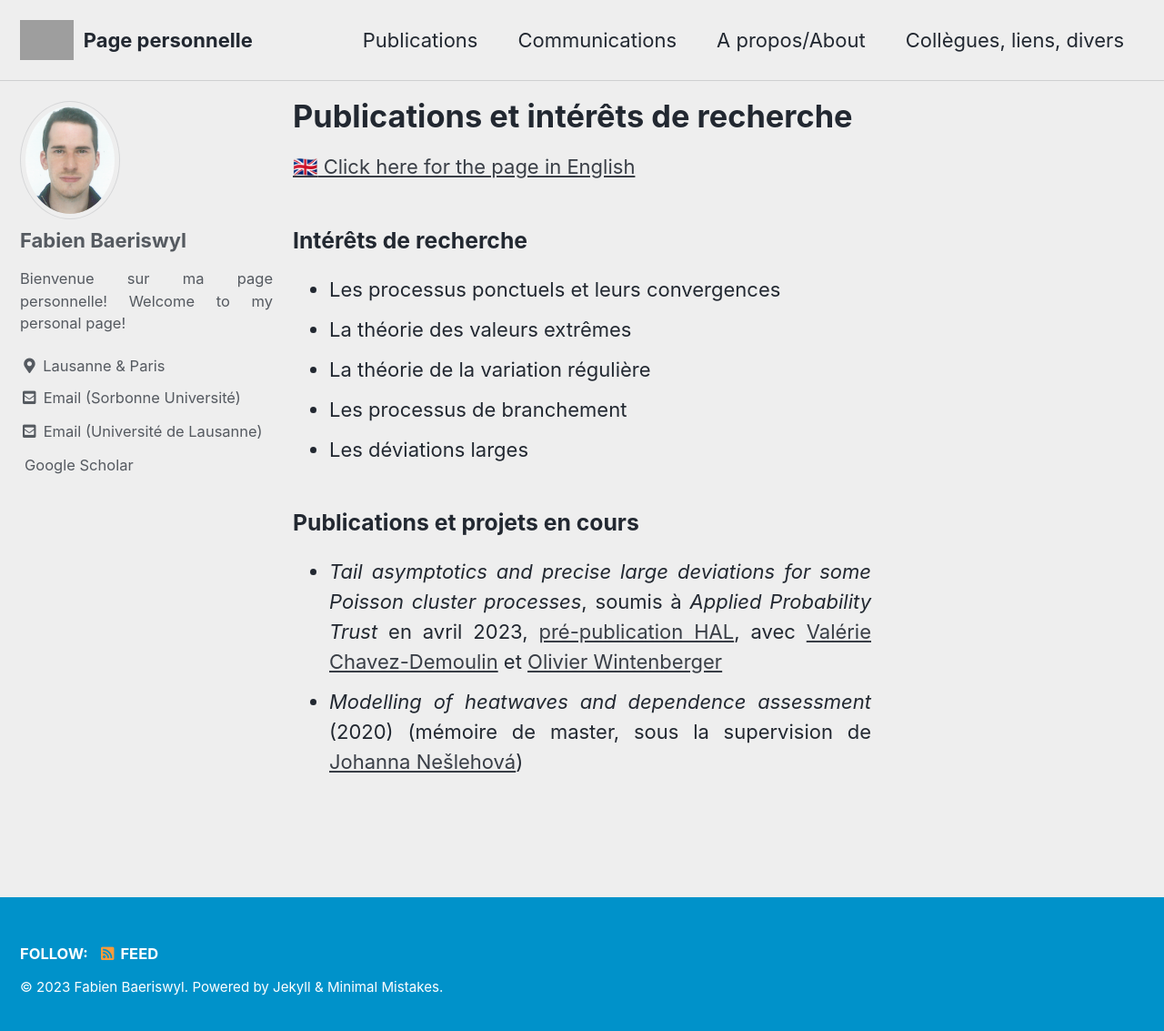
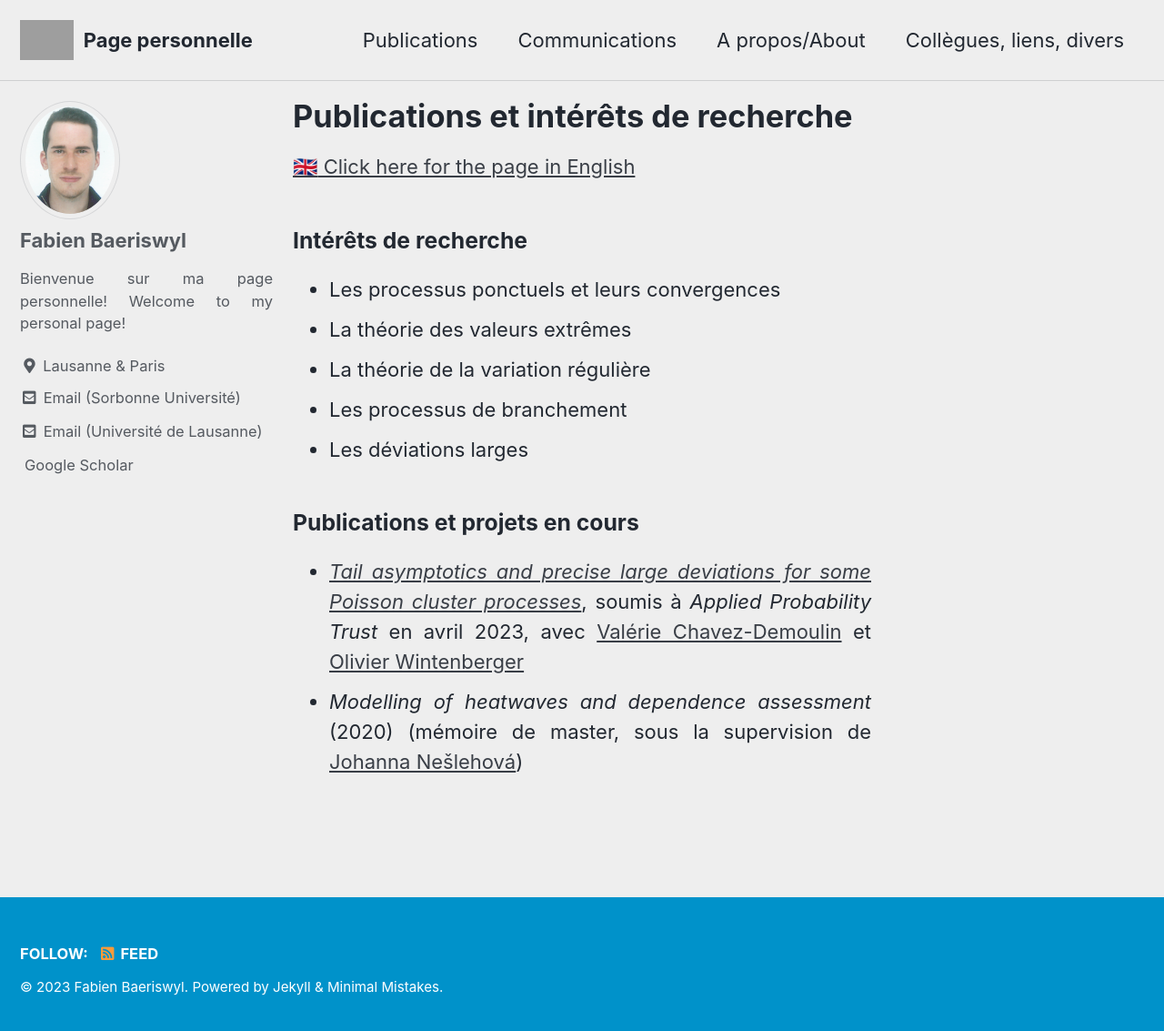
Before and after one commit to hplaninic/hrvoje.planinic.github.io, a Jekyll site: the page built from _pages/publi.md, in a window 1280 px wide and 1140 px high. Shown: the top 1133 px of the window at 91% size. Built offline with Jekyll 4.4.1, drawn with Linux system fonts in a browser that asks for light colours; cached includes are drawn as plain includes; emoji names are drawn with the system emoji font; a style sheet for code colours, icons or effects is not loaded; grey boxes are pictures that could not be loaded.

Commit message:
Update publi.md

```diff
--- a/_pages/publi.md
+++ b/_pages/publi.md
@@ -18,5 +18,5 @@
 
 ### Publications et projets en cours
 
-- _Tail asymptotics and precise large deviations for some Poisson cluster processes_, soumis à _Applied Probability Trust_ en avril 2023, [pré-publication HAL](https://hal.science/hal-04071286), avec [Valérie Chavez-Demoulin](https://hecnet.unil.ch/hec/recherche/fiche?pnom=vchavez&dyn_lang=en) et [Olivier Wintenberger](http://wintenberger.fr)
+- [_Tail asymptotics and precise large deviations for some Poisson cluster processes_](https://hal.science/hal-04071286), soumis à _Applied Probability Trust_ en avril 2023, avec [Valérie Chavez-Demoulin](https://hecnet.unil.ch/hec/recherche/fiche?pnom=vchavez&dyn_lang=en) et [Olivier Wintenberger](http://wintenberger.fr)
 - _Modelling of heatwaves and dependence assessment_ (2020) (mémoire de master, sous la supervision de [Johanna Nešlehová](https://www.math.mcgill.ca/neslehova/))
```
